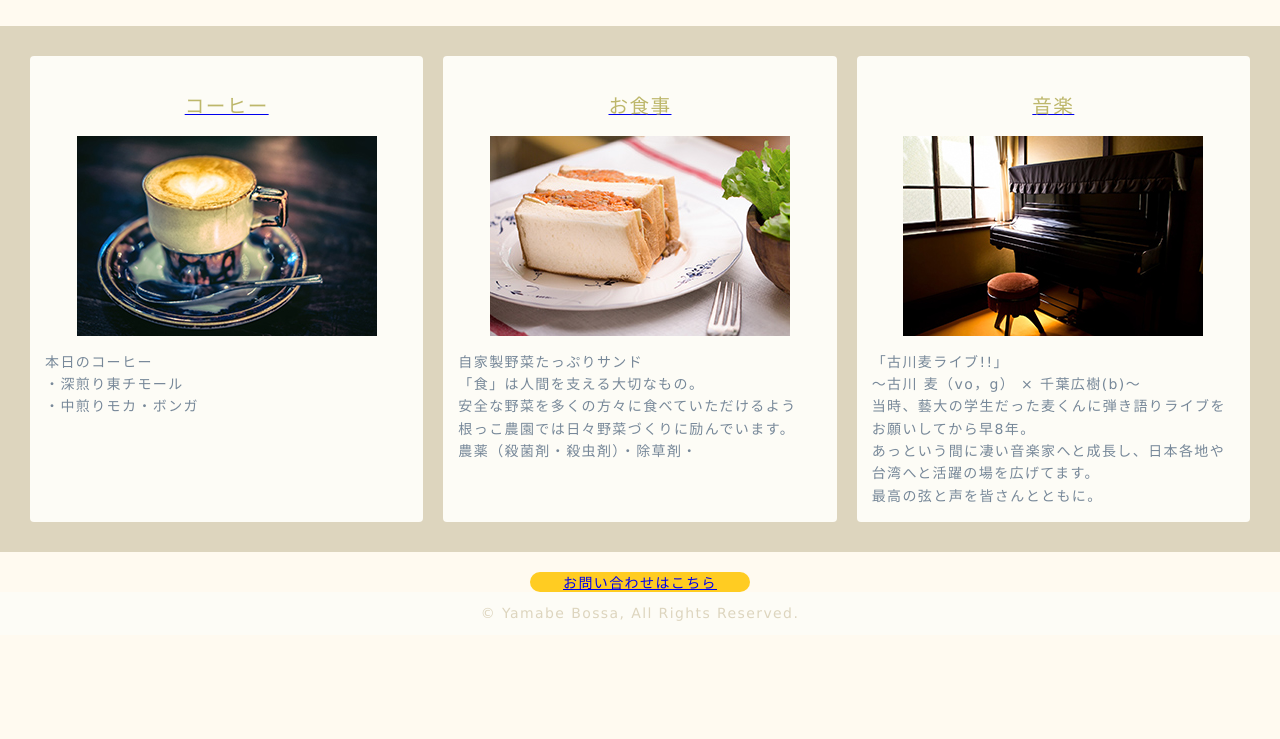
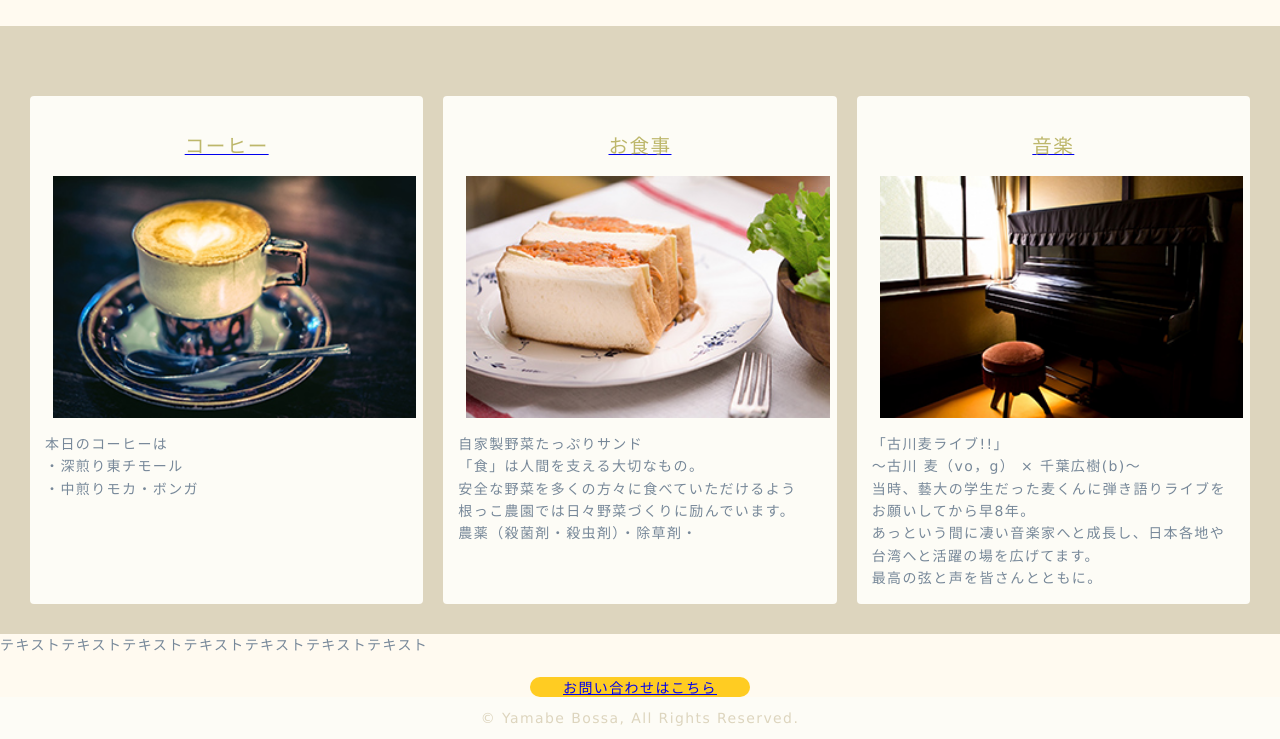
Before and after one commit to aya-fujii/responsive-site, a plain HTML site: page index.html in a window 1280 px wide. Shown: the part 579-1318 px from the top of the page. Before the commit the page ends 1214 px from the top, so only its background shows below. Drawn offline with nearby package versions, Linux system fonts and the light colour scheme.

```diff
--- a/css/style.css
+++ b/css/style.css
@@ -26,7 +26,7 @@ a:hover
 }
 a:active
 {
-    color: #27e0e9
+    color: #bdb76b
 }
 
 h1{
@@ -60,20 +60,8 @@ h2{
     text-align: center;
     justify-content: space-between;
     display: flex;
-    flex-direction: row;
-    padding-top: 60px;
-    padding: 20px;
-    @include display-flex;
-    justify-content: space-between;
-    @include flex-direction(column);
+    padding: 60px 20px 20px;
 }
-
-.clearfix:after {
-    content: '';
-    display: block;
-    clear: both;
-}
-
 
 p{
     color: #778899;
@@ -88,10 +76,16 @@ p{
        -moz-border-radius: 4px;
             border-radius: 4px;
 }
+
+/* Mobile */
 @media (max-width:768px) {
   .contents {
     flex-direction: column;
     }
+ .main_img {
+     height: 250px;
+ }
+
 }
   a:hover {
     text-decoration: underline; }
@@ -113,7 +107,7 @@ p{
 .img{
     margin: 4px;
     padding: 4px;
-    width: 100%；
+    width: 100%;
 }
 
 .text{
@@ -131,5 +125,5 @@ footer{
   ------------------------------------------------------------*/
   a:hover {
     text-decoration: underline;
-
-  }
+}
+}
--- a/index.html
+++ b/index.html
@@ -12,11 +12,11 @@
   <body>
     <div class="main_img"></div>
     <h1>山辺ボッサ</h1>
-    <div class="contents clearfix">
+    <div class="contents">
         <div class="box">
             <a href="#" target="_blank"><h2>コーヒー</h2></a>
                 <img src="images/coffe.jpg" alt="コーヒーの画像" class="img">
-                    <p class="text">本日のコーヒー<br>
+                    <p class="text">本日のコーヒーは<br>
                     ・深煎り東チモール<br>
                     ・中煎りモカ・ボンガ</p>
         </div>
@@ -40,6 +40,7 @@
         </div>
     </div>
     <div class="contact">
+        <p>テキストテキストテキストテキストテキストテキストテキスト</p>
         <h3><a href="#" target="_blank">お問い合わせはこちら</a></h3>
     </div>
       <footer><small class="text-center abel uppercase">&copy; Yamabe Bossa, All Rights Reserved.</small></footer>
```
